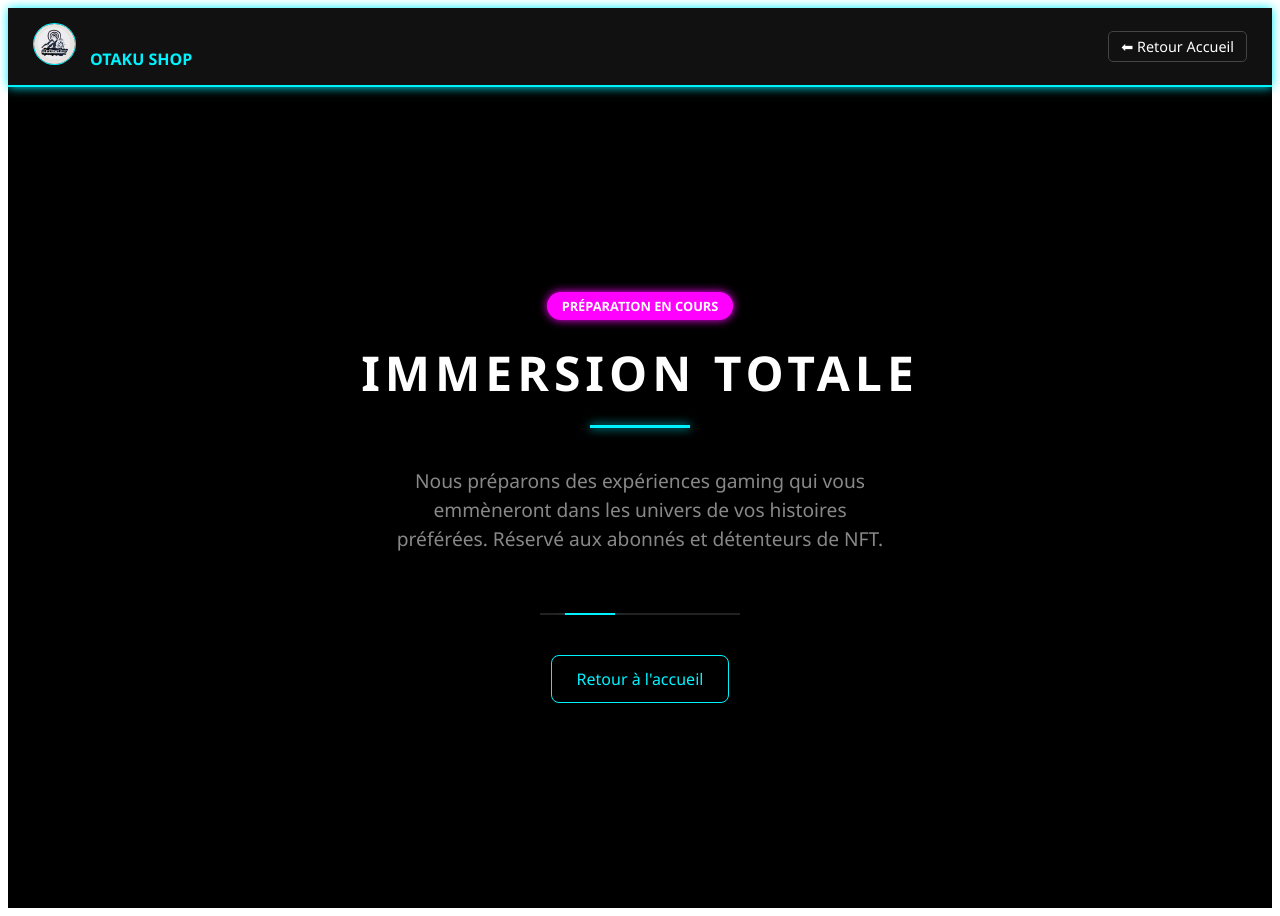
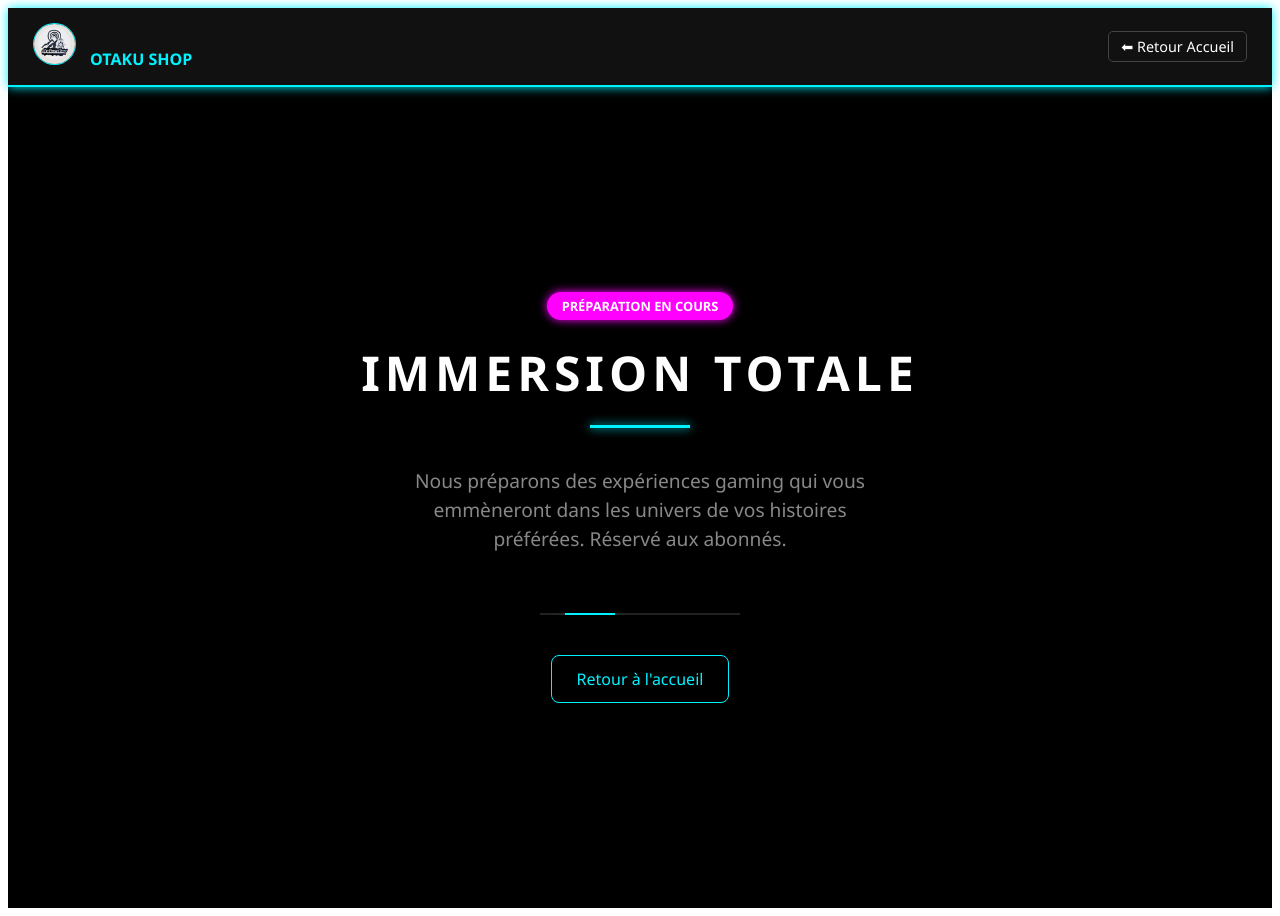
Before and after one commit to samirkema/otakusshopandswap, a Jekyll site: the page built from jeux.html, in a window 1280 px wide. Built offline with Jekyll 4.4.1, drawn with Linux system fonts in a browser that asks for light colours.

Commit message:
bug gaming

```diff
--- a/index.markdown
+++ b/index.markdown
@@ -60,6 +60,7 @@ title: Accueil Collection NFT & Art
         </div>
 
     </section>
+</div>
 
 <style>
 /* --- STYLE GLOBAL THÈME NÉON --- */
--- a/jeux.html
+++ b/jeux.html
@@ -19,7 +19,7 @@ permalink: /jeux.html
         <div class="neon-line"></div>
 
         <p class="description">
-            Nous préparons des expériences gaming qui vous emmèneront dans les univers de vos histoires préférées. Réservé aux abonnés et détenteurs de NFT.
+            Nous préparons des expériences gaming qui vous emmèneront dans les univers de vos histoires préférées. Réservé aux abonnés.
         </p>
 
         <div class="loading-animation">
```
